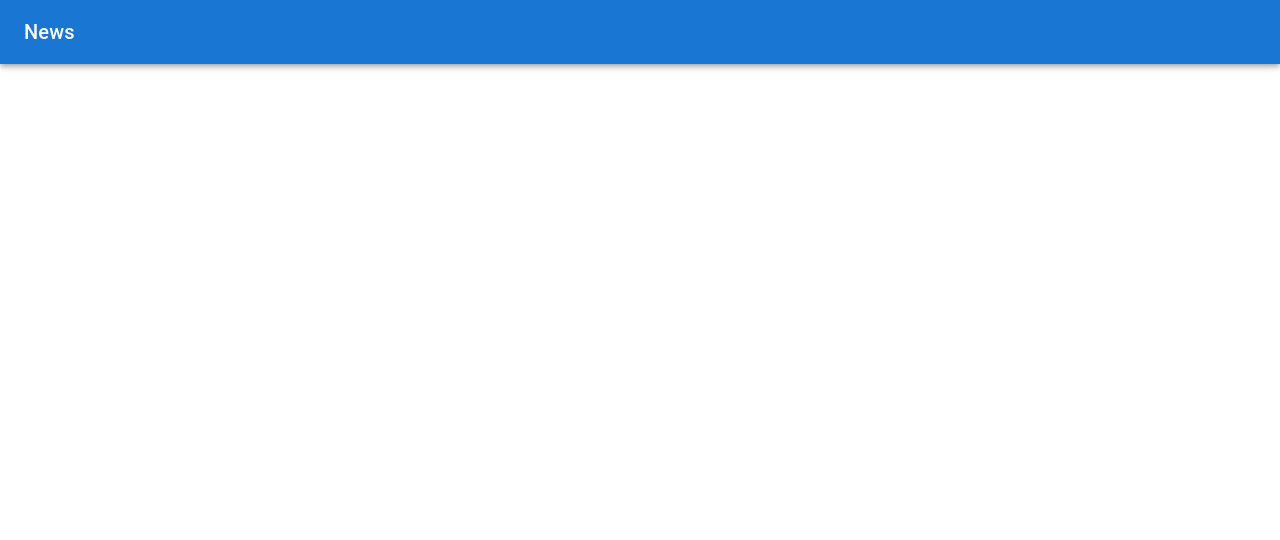
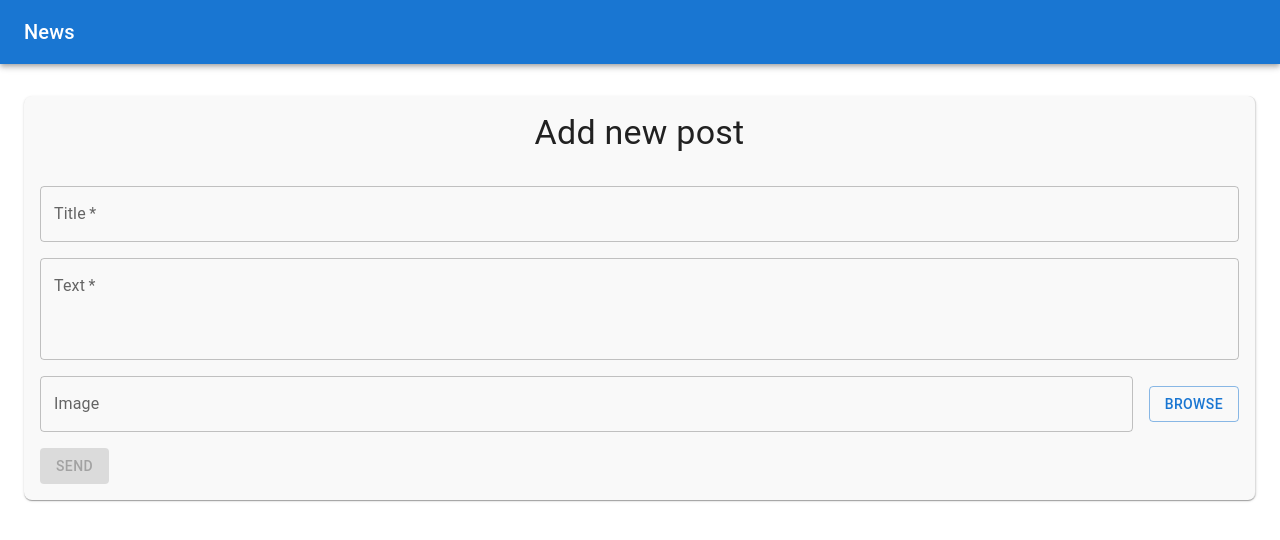
Before and after one commit to makaapo/control-10, a React (Vite) app in the folder frontend/: page /news/new in a window 1280 px wide. Before the commit this address had no page. Shown: the top 540 px of the page. Built offline with nearby package versions, Linux system fonts and the light colour scheme.

Commit message:
Создал форму создания новости и отобразил в контейнере NewNews, форма отправляет данные как нужно

```diff
--- a/frontend/src/App.tsx
+++ b/frontend/src/App.tsx
@@ -1,6 +1,8 @@
 import {Container} from '@mui/material';
 import {Route, Routes} from 'react-router-dom';
 import AppToolbar from './UI/AppToolbar/AppToolbar';
+import Home from './features/News/Home/Home';
+import NewMessage from './features/News/NewNews/NewNews';
 const App = () => (
   <>
     <header>
@@ -8,7 +10,8 @@ const App = () => (
     </header>
     <Container maxWidth="xl" component="main" sx={{marginTop: '2rem'}}>
       <Routes>
-        <Route path="/" element={<h1>Home</h1>}/>
+        <Route path="/" element={<Home/>}/>
+        <Route path="/news/new" element={<NewMessage/>}/>
       </Routes>
     </Container>
   </>
--- /dev/null
+++ b/frontend/src/UI/FileInput/FileInput.tsx
@@ -0,0 +1,54 @@
+import React, { useRef, useState } from 'react';
+import { Button, Grid, TextField } from '@mui/material';
+
+interface Props {
+  onChange: React.ChangeEventHandler<HTMLInputElement>;
+  name: string;
+  label: string;
+}
+
+const FileInput: React.FC<Props> = ({ onChange, name, label }) => {
+  const [filename, setFilename] = useState('');
+  const inputRef = useRef<HTMLInputElement | null>(null);
+
+  const activateInput = () => {
+    if (inputRef.current) {
+      inputRef.current.click();
+    }
+  };
+
+  const onFileChange = (e: React.ChangeEvent<HTMLInputElement>) => {
+    if (e.target.files && e.target.files[0]) {
+      setFilename(e.target.files[0].name);
+    } else {
+      setFilename('');
+    }
+
+    onChange(e);
+  };
+
+  return (
+    <>
+      <input type="file" name={name} style={{ display: 'none' }} ref={inputRef} onChange={onFileChange} />
+      <Grid container spacing={2} alignItems="center">
+        <Grid item xs>
+          <TextField
+            sx={{
+              width: '100%',
+            }}
+            label={label}
+            InputProps={{ readOnly: true }}
+            value={filename}
+            onClick={activateInput} />
+        </Grid>
+        <Grid item>
+          <Button variant="outlined" onClick={activateInput}>
+            Browse
+          </Button>
+        </Grid>
+      </Grid>
+    </>
+  );
+};
+
+export default FileInput;
--- /dev/null
+++ b/frontend/src/features/News/Home/Home.tsx
@@ -0,0 +1,24 @@
+import {Button, Grid, Typography} from '@mui/material';
+import {Link} from 'react-router-dom';
+
+const Home = () => {
+
+  return (
+    <>
+      <Grid container direction="column" spacing={2}>
+        <Grid item container justifyContent="space-between" alignItems="center">
+          <Grid item>
+            <Typography variant="h4">News</Typography>
+          </Grid>
+          <Grid item>
+            <Button variant="outlined" color="primary" component={Link} to="/news/new">
+              Add news
+            </Button>
+          </Grid>
+        </Grid>
+      </Grid>
+    </>
+  );
+};
+
+export default Home;
--- /dev/null
+++ b/frontend/src/features/News/NewNews/NewNews.tsx
@@ -0,0 +1,40 @@
+import {Box, Typography} from '@mui/material';
+import {useNavigate} from 'react-router-dom';
+import {NewsForm} from '../../../types';
+import {addNews} from '../newsThunks';
+import FormNews from '../components/NewsForm/FormNews';
+import {useAppDispatch} from '../../../app/hooks';
+
+
+const NewMessage = () => {
+  const navigate = useNavigate();
+  const dispatch = useAppDispatch();
+
+  const onFormSubmit = async (newsMutation: NewsForm) => {
+    await dispatch(addNews(newsMutation));
+    navigate('/');
+  };
+
+  return (
+    <>
+      <Box sx={{
+        width: '100%',
+        padding: 2,
+        borderRight: '1px solid #ddd',
+        display: 'flex',
+        flexDirection: 'column',
+        gap: 2,
+        backgroundColor: '#f9f9f9',
+        borderRadius: 2,
+        boxShadow: 1,
+      }}>
+        <Typography variant="h4" sx={{ mb: 2, textAlign: 'center' }}>
+          Add new post
+        </Typography>
+        <FormNews onSubmit={onFormSubmit} />
+      </Box>
+    </>
+  );
+};
+
+export default NewMessage;
--- /dev/null
+++ b/frontend/src/features/News/components/NewsForm/FormNews.tsx
@@ -0,0 +1,90 @@
+import React, { useState } from 'react';
+import {Button, CircularProgress, Grid, TextField} from '@mui/material';
+import {NewsForm} from '../../../../types';
+import {selectNewsCreating} from '../../newsSlice';
+import {useAppSelector} from '../../../../app/hooks';
+import FileInput from '../../../../UI/FileInput/FileInput';
+
+
+interface Props {
+  onSubmit: (mews: NewsForm) => void;
+}
+
+const MessageForm: React.FC<Props> = ({onSubmit}) => {
+  const isCreating = useAppSelector(selectNewsCreating);
+  const [state, setState] = useState<NewsForm>({
+    title: '',
+    text: '',
+    image: null,
+  });
+
+  const submitFormHandler = (event: React.FormEvent) => {
+    event.preventDefault();
+    onSubmit({...state});
+
+  };
+
+  const inputChangeHandler = (event: React.ChangeEvent<HTMLInputElement>) => {
+    const {name, value} = event.target;
+    setState((prevState) => ({
+      ...prevState,
+      [name]: value,
+    }));
+  };
+
+  const fileInputChangeHandler = (event: React.ChangeEvent<HTMLInputElement>) => {
+    const { name, files } = event.target;
+    const value = files && files[0] ? files[0] : null;
+
+    setState((prevState) => ({
+      ...prevState,
+      [name]: value,
+    }));
+  };
+
+  return (
+    <Grid container direction="column" spacing={2} component="form" onSubmit={submitFormHandler}>
+      <Grid item>
+        <TextField
+          sx={{
+            width: '100%',
+          }}
+          label="Title"
+          id="title"
+          name="title"
+          value={state.title}
+          onChange={inputChangeHandler}
+          required
+        />
+      </Grid>
+      <Grid item>
+        <TextField
+          sx={{
+            width: '100%',
+          }}
+          required
+          multiline
+          minRows={3}
+          label="Text"
+          id="text"
+          name="text"
+          value={state.text}
+          onChange={inputChangeHandler}
+        />
+      </Grid>
+      <Grid item>
+        <FileInput label="Image" name="image" onChange={fileInputChangeHandler} />
+      </Grid>
+      <Grid item>
+        <Button
+          disabled={state.text.trim().length === 0 || state.title.trim().length === 0 || isCreating}
+          variant="contained"
+          type="submit">
+          {isCreating ? <CircularProgress size={24}/> : 'Send'}
+        </Button>
+      </Grid>
+    </Grid>
+  );
+};
+
+export default MessageForm;
```
